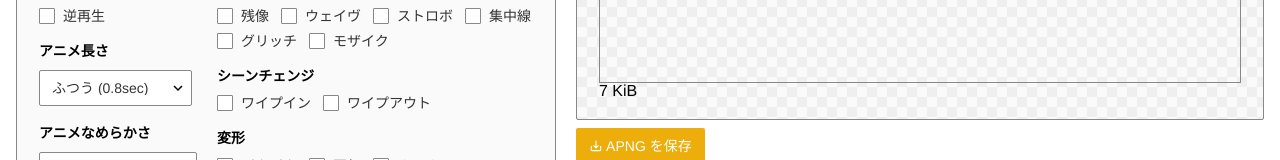
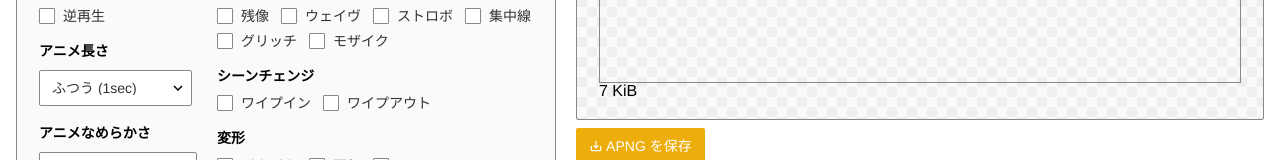
Before and after one commit to zk-phi/ApngEffects, a Vue app: page / in a window 1280 px wide. Shown: the part 516-676 px from the top of the page. Built offline with nearby package versions, Linux system fonts and the light colour scheme; the HTML template or start-up script is replaced by a standard one.

Commit message:
Change duration options

```diff
--- a/src/components/cards/Target.vue
+++ b/src/components/cards/Target.vue
@@ -22,10 +22,10 @@ type WebGLEffectOption = { label: string, value: WebGLEffect };
 type SpeedOption = { label: string, value: number };
 
 const DURATION_OPTIONS = [
-  { label: "超もっさり (2sec)", value: 2.0 },
-  { label: "もっさり (1.3sec)", value: 1.3 },
-  { label: "ふつう (0.8sec)", value: 0.8 },
-  { label: "さくさく (0.3sec)", value: 0.3 },
+  { label: "超ゆっくり (4sec)", value: 4 },
+  { label: "ゆっくり (2sec)", value: 2 },
+  { label: "ふつう (1sec)", value: 1 },
+  { label: "さくさく (0.5sec)", value: 0.5 },
 ];
 
 const FPS_OPTIONS = [
```
